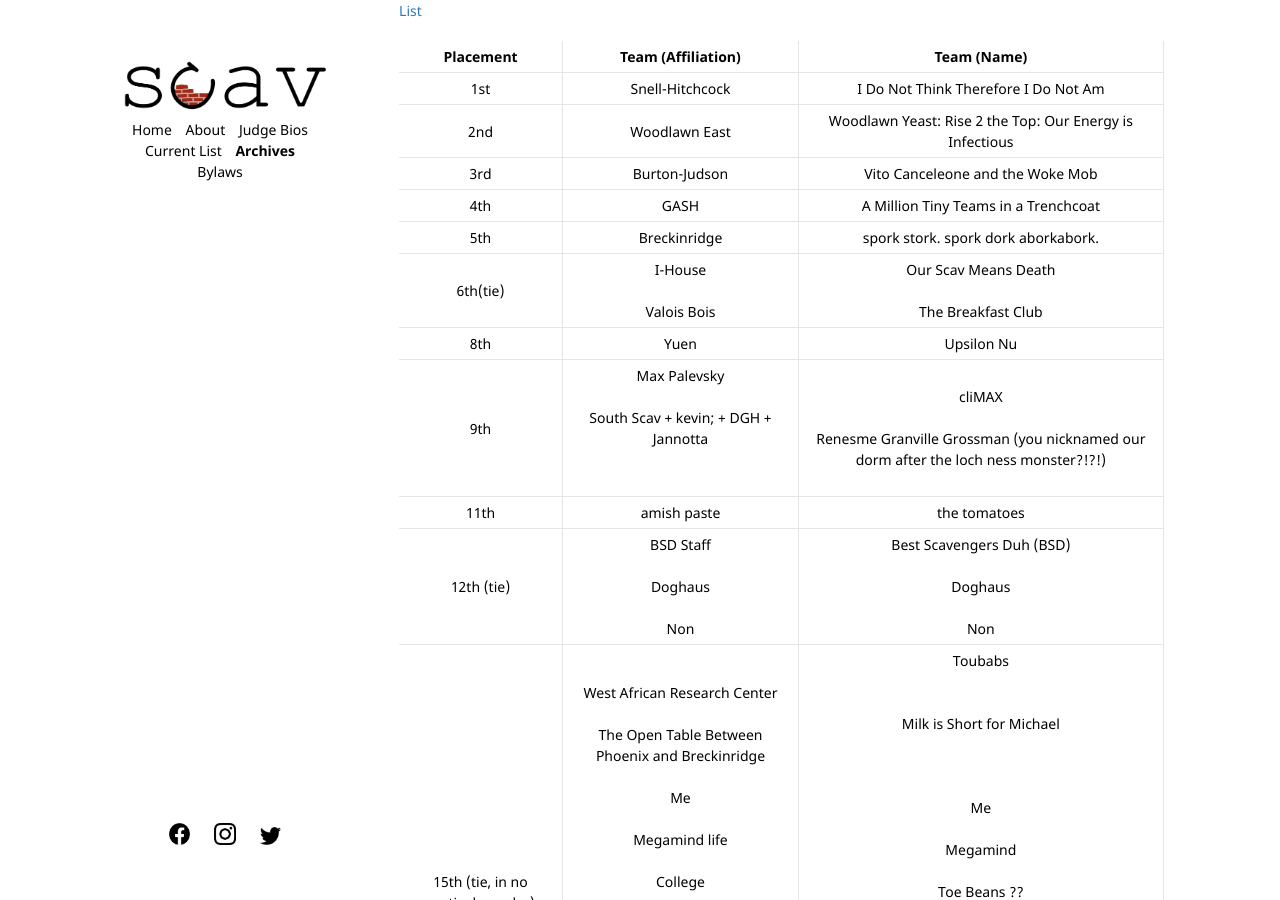
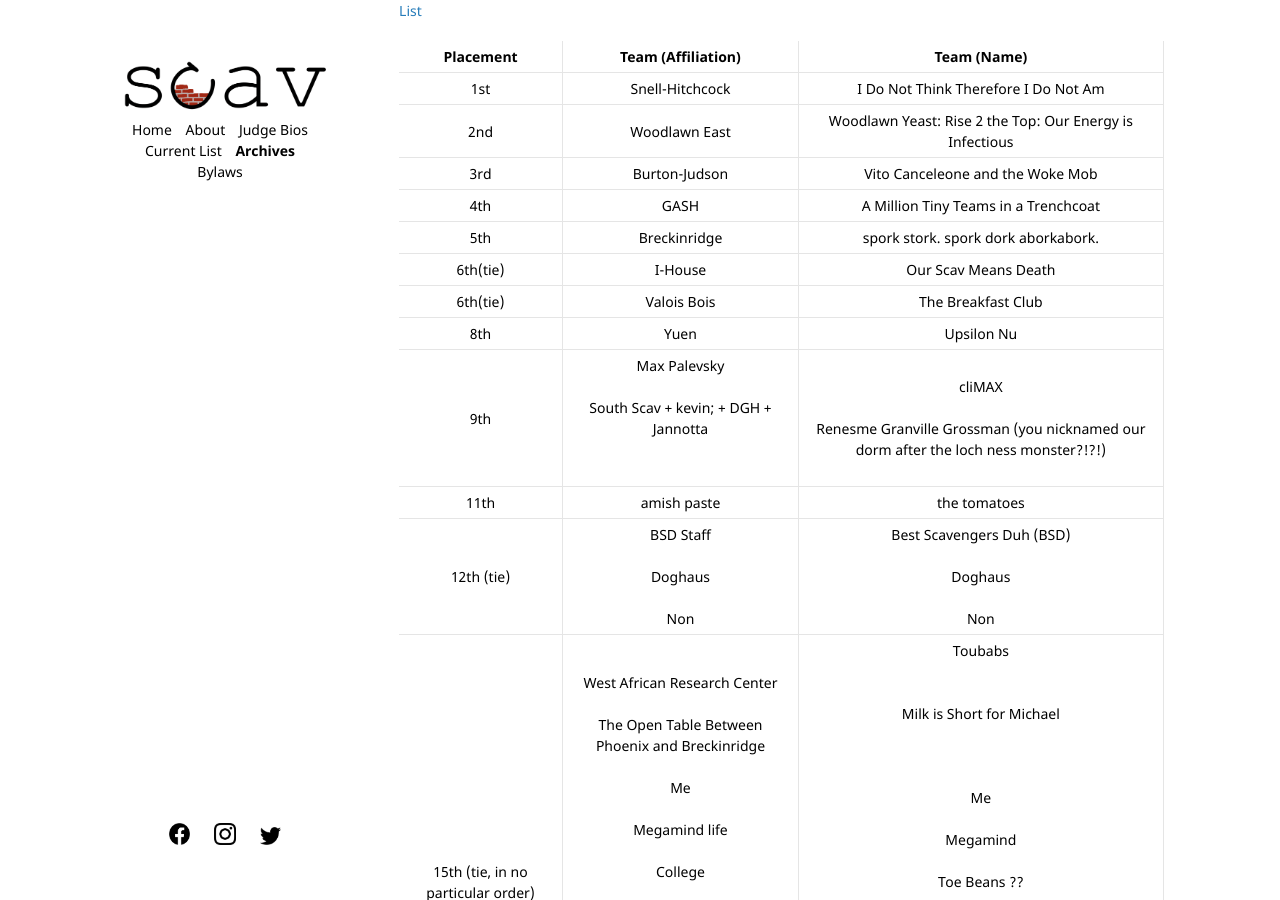
Before and after one commit to scav-hunt/scav-hunt.github.io, a Jekyll site: the page built from _pages/archives.md, in a window 1280 px wide and 900 px high, scrolled down 4366 px. Built offline with Jekyll 4.4.1, drawn with Linux system fonts in a browser that asks for light colours.

Commit message:
futzing with tables

```diff
--- a/_pages/archives.md
+++ b/_pages/archives.md
@@ -217,7 +217,8 @@ The ranks of Hot Side Hot have, at one time or another, included the following (
 | 3rd | Burton-Judson | Vito Canceleone and the Woke Mob |
 | 4th | GASH | A Million Tiny Teams in a Trenchcoat |
 | 5th | Breckinridge | spork stork. spork dork aborkabork. |
-| 6th(tie) | I-House <br><br> Valois Bois | Our Scav Means Death <br><br> The Breakfast Club |
+| 6th(tie) | I-House | Our Scav Means Death |
+| 6th(tie) | Valois Bois | The Breakfast Club |
 | 8th | Yuen | Upsilon Nu |
 | 9th | Max Palevsky <br><br> South Scav + kevin; + DGH + Jannotta <br><br><br> | cliMAX <br><br> Renesme Granville Grossman (you nicknamed our dorm after the loch ness monster?!?!) |
 | 11th | amish paste | the tomatoes |
```
